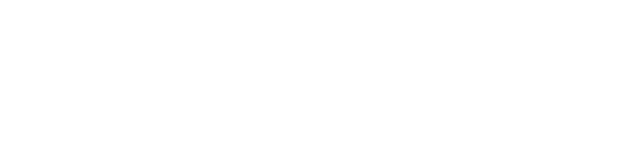
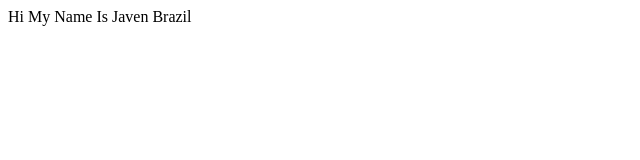
Before and after one commit to JbrazilLHA/JbrazilLHA.github.io, a plain HTML site: page index.html in a window 1280 px wide. Shown: the whole page, without its empty margins (0-640 px from the left). Drawn offline with Linux system fonts and the light colour scheme.

Commit message:
Update index.html

```diff
--- a/index.html
+++ b/index.html
@@ -5,5 +5,6 @@
 </title>
 </head>
 <body>
+  Hi My Name Is Javen Brazil
 </body>
 </html>
```
